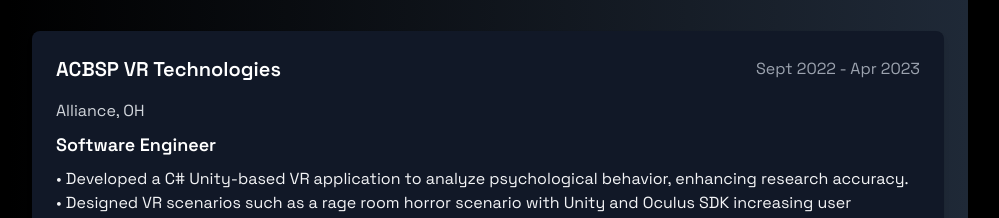
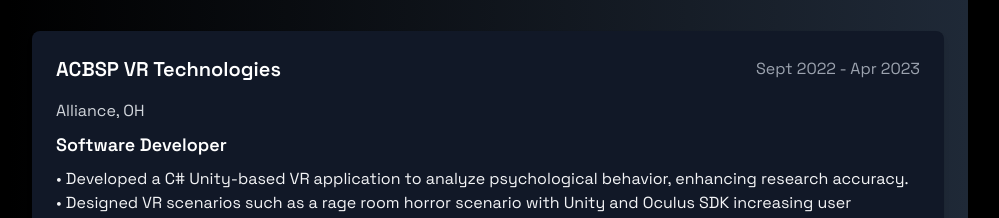
Before and after one commit to Ahthe/myportfolio-ahthe, a Next.js app: page / in a window 1280 px wide. Shown: the part 3240-3458 px from the top of the page, without its empty margins (152-1151 px from the left). Built offline with nearby package versions, Linux system fonts and the light colour scheme.

Commit message:
updated my resume

```diff
--- a/app/(home)/components/Experience.tsx
+++ b/app/(home)/components/Experience.tsx
@@ -22,7 +22,7 @@
     {
       company: "ACBSP VR Technologies",
       location: "Alliance, OH",
-      position: "Software Engineer",
+      position: "Software Developer",
       duration: "Sept 2022 - Apr 2023",
       description: (
         <>
```
